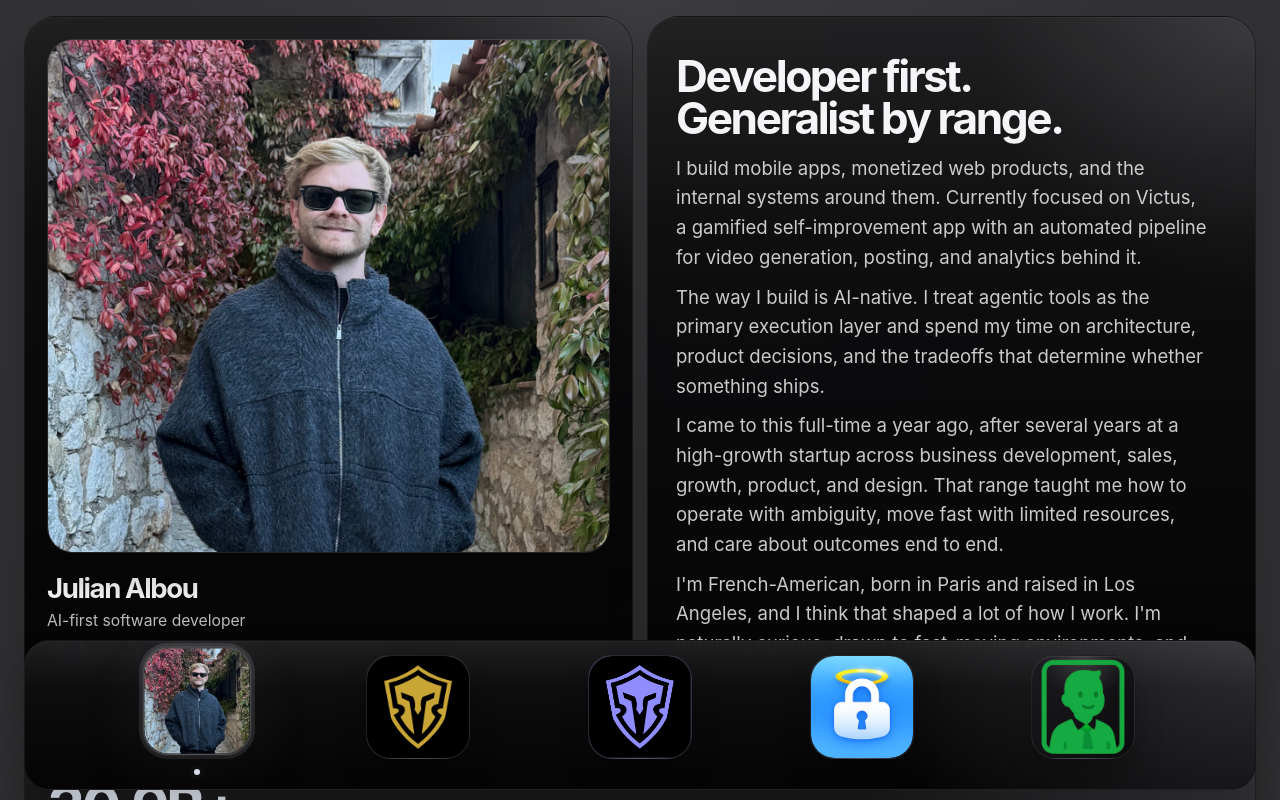
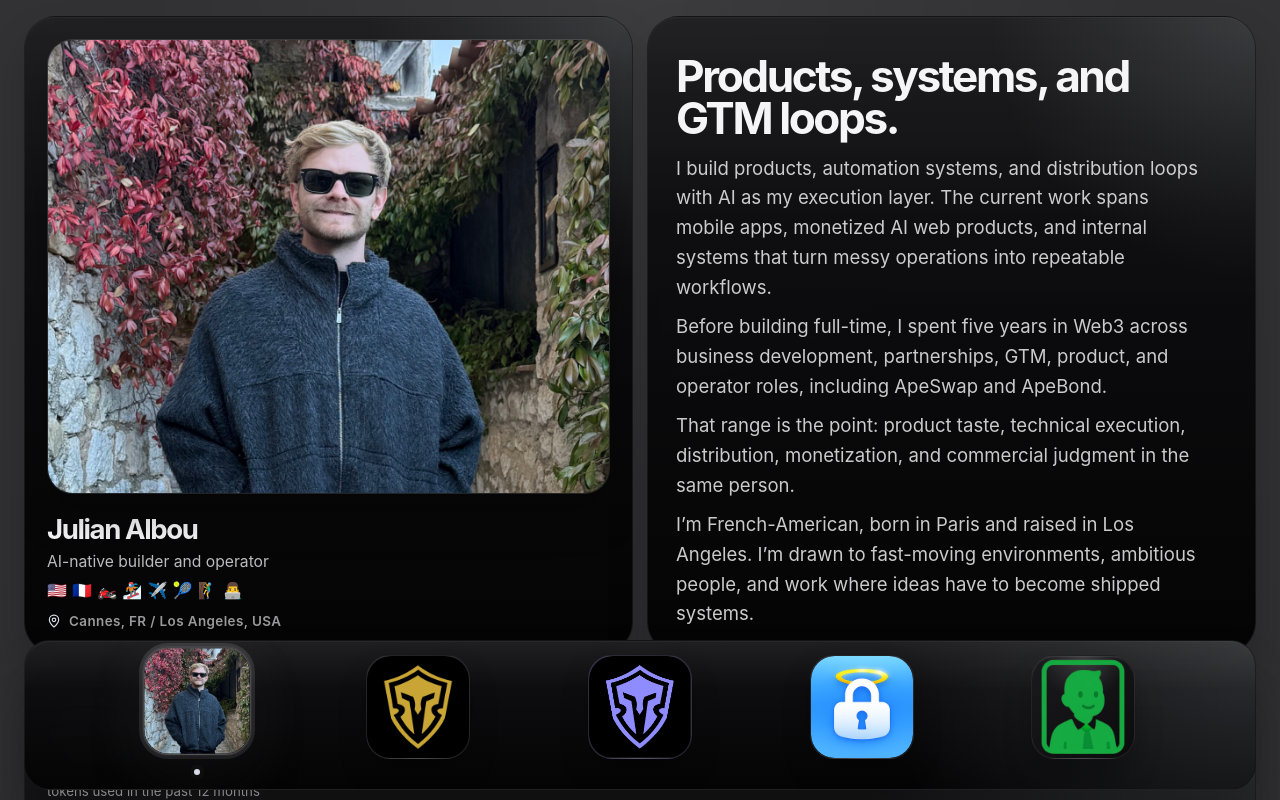
Before and after one commit to julianships/julianisdoing-com, a Next.js app: page / in a window 1280 px wide. Shown: the top 800 px of the page. Built offline with nearby package versions, Linux system fonts and the light colour scheme.

Commit message:
Update homepage positioning copy

```diff
--- a/src/components/typewriter.tsx
+++ b/src/components/typewriter.tsx
@@ -393,24 +393,24 @@ const views: ViewState[] = [
     visual: {
       kicker: "About",
       title: "Julian Albou",
-      subtitle: "AI-first software developer",
+      subtitle: "AI-native builder and operator",
       location: "Cannes, FR / Los Angeles, USA",
       mode: "profile",
       imageSrc: "/profile-assets/about-profile.jpg",
     },
     overview: {
-      title: "Developer first. Generalist by range.",
+      title: "Products, systems, and GTM loops.",
       body: [
-        "I build mobile apps, monetized web products, and the internal systems around them. Currently focused on Victus, a gamified self-improvement app with an automated pipeline for video generation, posting, and analytics behind it.",
-        "The way I build is AI-native. I treat agentic tools as the primary execution layer and spend my time on architecture, product decisions, and the tradeoffs that determine whether something ships.",
-        "I came to this full-time a year ago, after several years at a high-growth startup across business development, sales, growth, product, and design. That range taught me how to operate with ambiguity, move fast with limited resources, and care about outcomes end to end.",
-        "I'm French-American, born in Paris and raised in Los Angeles, and I think that shaped a lot of how I work. I'm naturally curious, drawn to fast-moving environments, and happiest around smart people building hard things.",
+        "I build products, automation systems, and distribution loops with AI as my execution layer. The current work spans mobile apps, monetized AI web products, and internal systems that turn messy operations into repeatable workflows.",
+        "Before building full-time, I spent five years in Web3 across business development, partnerships, GTM, product, and operator roles, including ApeSwap and ApeBond.",
+        "That range is the point: product taste, technical execution, distribution, monetization, and commercial judgment in the same person.",
+        "I’m French-American, born in Paris and raised in Los Angeles. I’m drawn to fast-moving environments, ambitious people, and work where ideas have to become shipped systems.",
       ],
       highlights: [
-        "Developer",
-        "Mobile + web",
+        "AI-native builder",
+        "Operator",
+        "Product + GTM",
         "Automation systems",
-        "Shipped products",
       ],
     },
     stack: {
```
